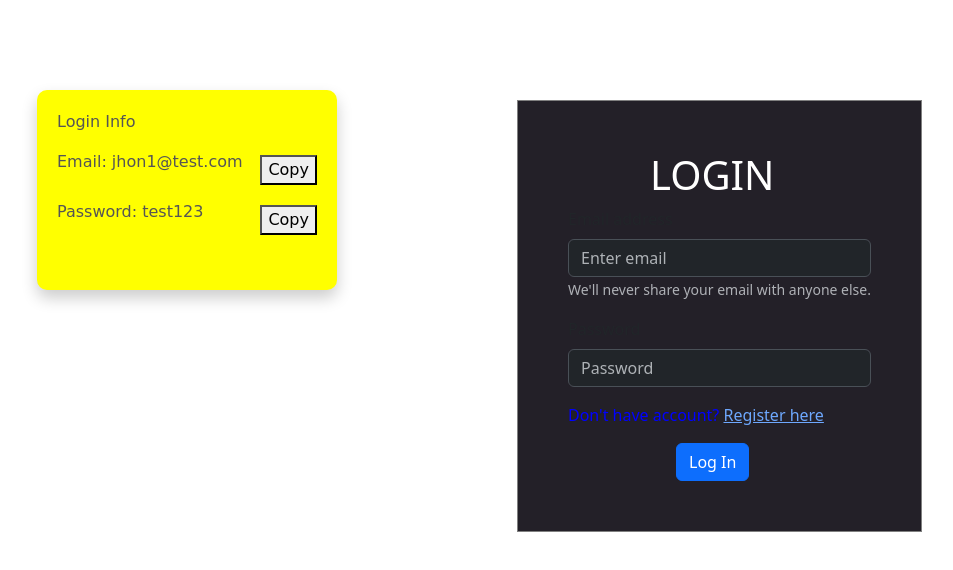
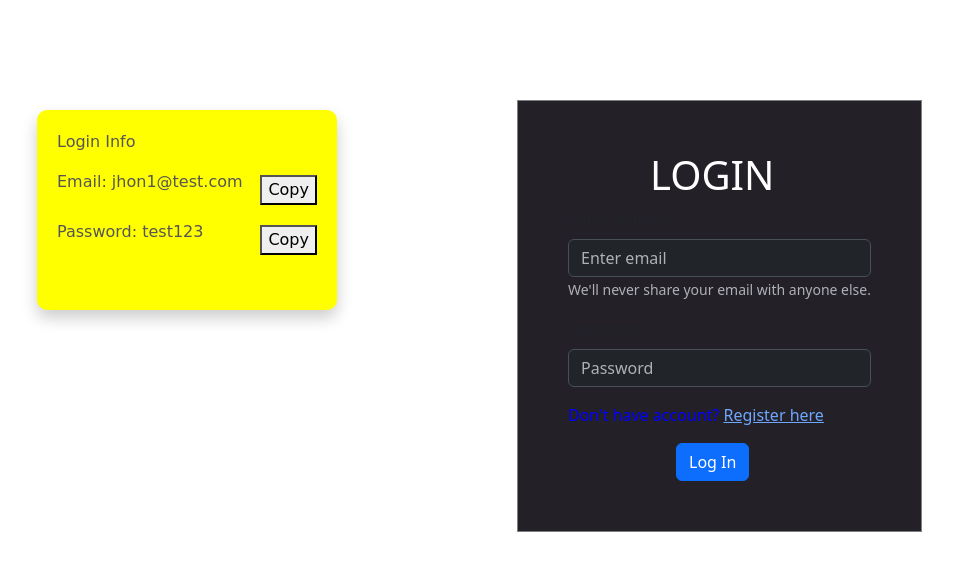
Before and after one commit to krishanu009/KretaPark-render, a React (Create React App) app in the folder frontend/: page / in a window 1280 px wide. In both pictures the pointer is over the element 232 px from the left and 200 px from the top of the page. Shown: the top 570 px of the page, without its empty margins (45-998 px from the left). Built offline with nearby package versions, Linux system fonts and the light colour scheme.

Commit message:
login ingo css fix

```diff
--- a/frontend/src/styling/register.css
+++ b/frontend/src/styling/register.css
@@ -38,7 +38,7 @@
 }
 
 .loginInfo:hover {
-  transform: translateY(-10px);
+  transform: translateY(10px);
 
   box-shadow: 0 8px 16px rgba(0, 0, 0, 0.2);
 }
```
